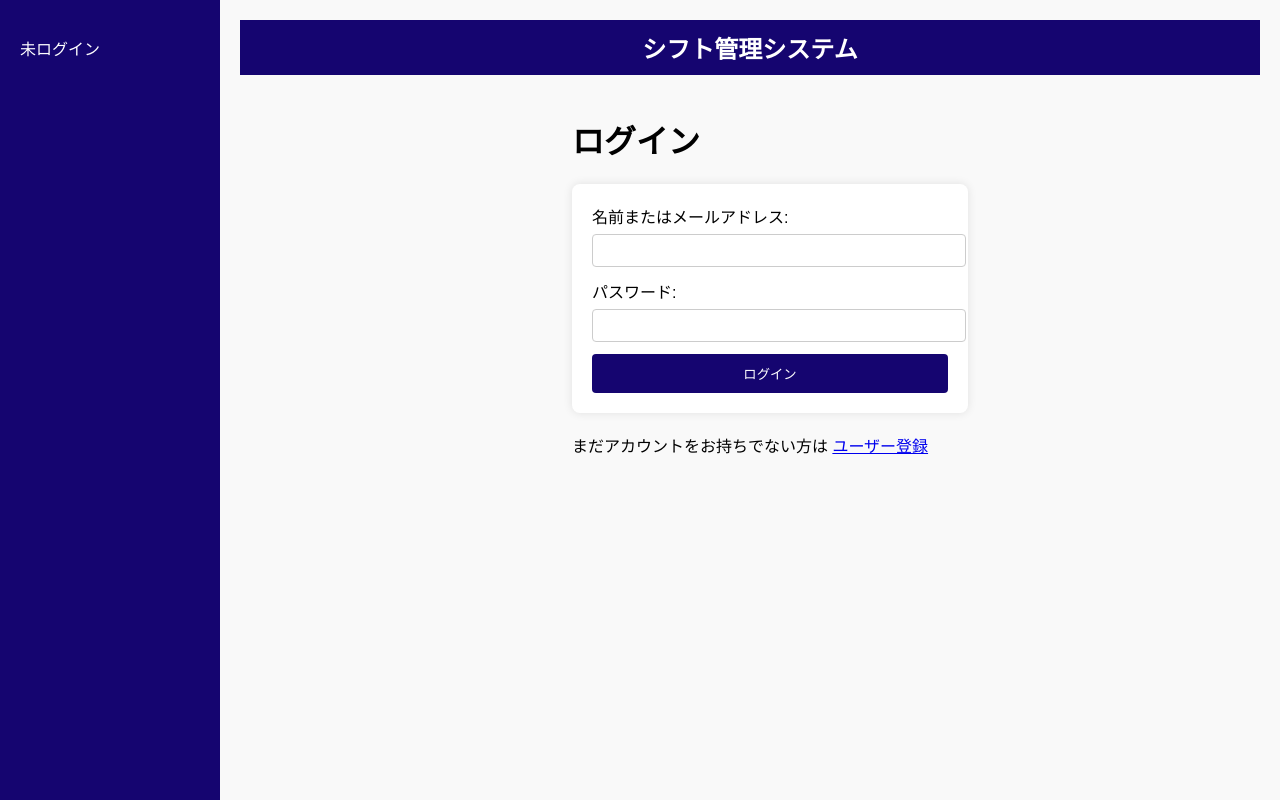
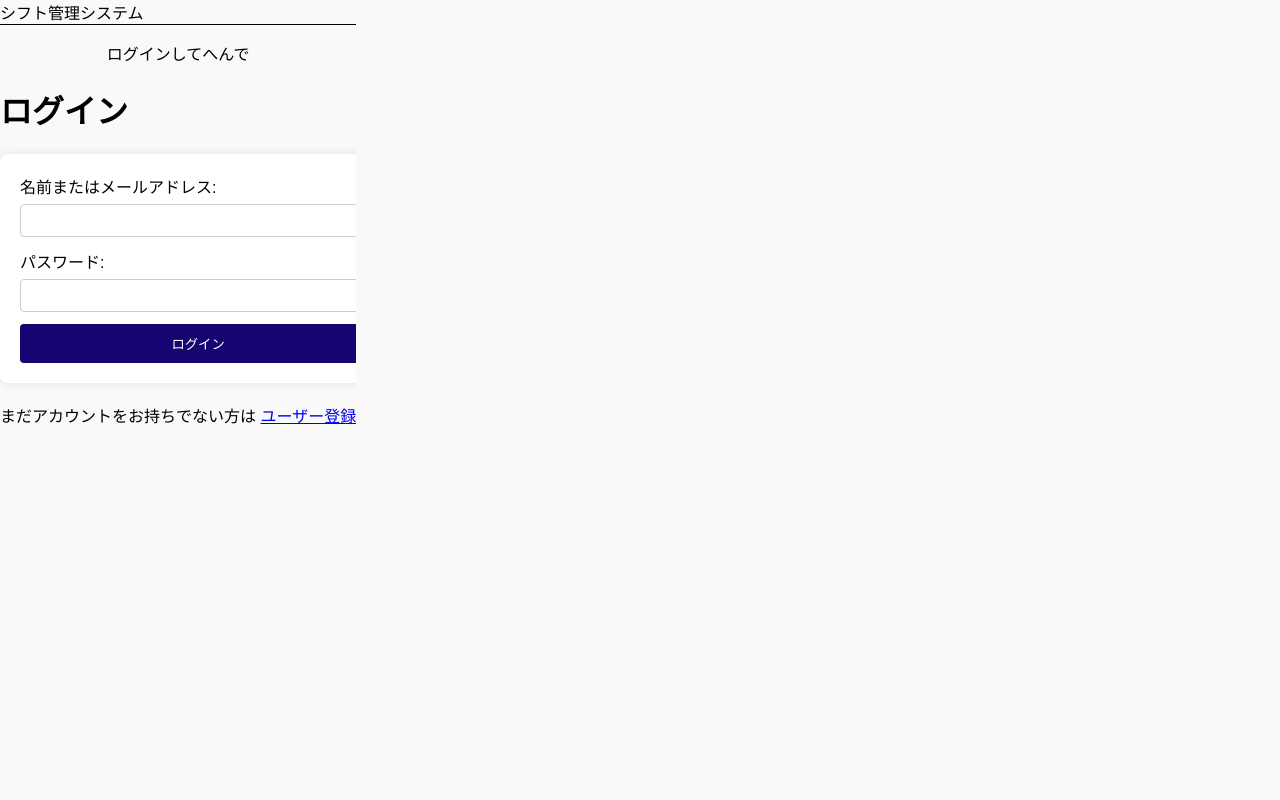
Before and after one commit to taisei0719/shift-app, a Next.js app in the folder frontend/: page / in a window 1280 px wide. Built offline with nearby package versions, Linux system fonts and the light colour scheme; no server answers.

Commit message:
feat: レイアウトのモダン化とユーザー情報表示の改善

```diff
--- a/frontend/app/layout.tsx
+++ b/frontend/app/layout.tsx
@@ -1,77 +1,135 @@
+// frontend/app/layout.tsx
+
 "use client";
 
-import "./globals.css";
+import "./globals.css"; // globals.cssは残すが、カスタムCSSは空にするのが理想
 import Link from "next/link";
 import { usePathname } from "next/navigation";
 import { useUser, UserProvider } from "./context/UserContext";
 import axios from "axios";
 
+// ヘッダーやナビゲーションは、UserProviderの子としてLayoutContentに分離
 function LayoutContent({ children }: { children: React.ReactNode }) {
-  const { user } = useUser();
+  const { user, loading } = useUser(); // loadingステータスも使用
   const pathname = usePathname();
 
   const handleLogout = async () => {
+    // API呼び出しは、以前のセッション修正を考慮した形でOK
     await axios.post(`${process.env.NEXT_PUBLIC_API_BASE_URL}/logout`, {}, { withCredentials: true });
     window.location.href = "/";
   };
 
+  // ユーザー情報取得中はローディング表示
+  if (loading) {
+      return (
+          <div className="flex items-center justify-center min-h-screen bg-gray-50">
+              <p className="text-xl text-indigo-700">読み込み中やで...</p>
+          </div>
+      );
+  }
+
+  // ★ 修正: 全体のレイアウトをTailwindで定義 ★
   return (
-    <>
-        <div className="sidebar">
-          {user ? (
-            <>
-              <div className="user-info">
-                <p>
-                  <strong>ログイン中:</strong>
-                </p>
-                <p>{user.user_name}</p>
-                <p>役割: {user.role}</p>
-                <p>所属店舗: {user.shop_name || "未登録"}</p>
+    // 画面全体のコンテナ: 最低高、Flex配置、淡い背景色
+    <div className="min-h-screen flex bg-gray-50">
+
+        {/* サイドバー（ログイン状態によって表示） */}
+        {user && (
+            // w-64: 幅を少し広げた | bg-indigo-800: 少し濃いめのプライマリカラー | shadow-2xl: 強い影
+            <div className="w-64 bg-indigo-700 text-white p-6 flex flex-col shadow-2xl">
+
+              {/* ユーザー情報エリア */}
+              <div className="mb-8 border-b border-indigo-500 pb-4">
+                {/* ログイン中: を強調 */}
+                <p className="mb-1 text-base text-indigo-200">ログイン中:</p>
+                <p className="text-xl font-extrabold truncate">{user.user_name}</p> {/* truncateで長い名前も対応 */}
+                <p className="text-sm mt-1">役割: <span className="font-semibold">{user.role}</span></p>
+                <p className="text-sm">所属店舗: <span className="font-semibold">{user.shop_name || "未登録"}</span></p>
               </div>
 
-              <div className="nav-links">
-                {user.role === "admin" ? (
+              {/* ナビゲーションリンク */}
+              <div className="nav-links space-y-1 flex-1"> {/* flex-1でリンクエリアを拡大 */}
+                {/* Linkコンポーネントの共通スタイルを定義 */}
+                { user.role === "admin" ? (
                   <>
-                    <Link href="/admin">カレンダー</Link>
-                    <Link href="/admin/day/today">シフト確認</Link>
-                    <Link href="/shop_register">店舗登録</Link>
-                    <Link href="/edit_account">アカウント</Link>
-                    <Link href={`/shop/${user.shop_id || "unknown"}`}>店舗詳細</Link>
-                    <Link href="/admin/join_requests">参加リクエスト</Link>
+                    {/* ★ リンクのモダン化: hoverで色と背景が変わり、丸みを帯びる ★ */}
+                    <Link href="/admin" className="nav-item">カレンダー</Link>
+                    <Link href="/admin/day/today" className="nav-item">シフト確認</Link>
+                    <Link href="/shop_register" className="nav-item">店舗登録</Link>
+                    <Link href="/edit_account" className="nav-item">アカウント</Link>
+                    <Link href={`/shop/${user.shop_id || "unknown"}`} className="nav-item">店舗詳細</Link>
+                    <Link href="/admin/join_requests" className="nav-item">参加リクエスト</Link>
                   </>
                 ) : (
                   <>
-                    <Link href="/staff">スタッフトップ</Link>
-                    <Link href="/staff_shop_register">店舗登録</Link>
-                    <Link href="/edit_account">アカウント</Link>
-                    <Link href={`/shop/${user.shop_id || "unknown"}`}>店舗詳細</Link>
+                    <Link href="/staff" className="nav-item">スタッフトップ</Link>
+                    <Link href="/shifts" className="nav-item">シフト提出</Link> {/* /shifts に修正 */}
+                    <Link href="/staff_shop_register" className="nav-item">店舗登録</Link>
+                    <Link href="/edit_account" className="nav-item">アカウント</Link>
+                    <Link href={`/shop/${user.shop_id || "unknown"}`} className="nav-item">店舗詳細</Link>
                   </>
                 )}
               </div>
 
-              <button onClick={handleLogout} className="logout-btn">
+              {/* ログアウトボタンのモダン化: mt-autoで最下部に固定 */}
+              <button
+                onClick={handleLogout}
+                className="mt-auto py-2 bg-indigo-600 hover:bg-indigo-500 rounded-lg transition shadow-md font-semibold"
+              >
                 ログアウト
               </button>
-            </>
-          ) : (
-            <div className="not-logged-in">
-              <p>未ログイン</p>
-              {pathname !== "/" && <Link href="/">ログイン</Link>}
+            </div>
+        )}
+
+        {/* メインコンテンツエリア */}
+        <div className="flex-1 p-8 overflow-y-auto">
+
+          {/* 共通ヘッダーのモダン化 */}
+          <div className="text-3xl font-extrabold text-gray-900 mb-8 border-b border-gray-200 pb-4">
+            シフト管理システム
+          </div>
+
+          {/* ログインしていない場合の表示 */}
+          {!user && (
+            <div className="not-logged-in p-4 text-center bg-white rounded-xl shadow-lg max-w-sm mx-auto mt-20">
+                <p className="text-lg mb-4 font-semibold text-gray-700">ログインしてへんで</p>
+                {pathname !== "/" && (
+                    <Link href="/" className="text-indigo-600 hover:text-indigo-800 font-medium transition">
+                        ログイン画面へ
+                    </Link>
+                )}
             </div>
           )}
-        </div>
 
-        <div className="main-content">
-          <div className="header">シフト管理システム</div>
+          {/* Children (各ページの内容) */}
           {children}
         </div>
-    </>
+    </div>
   );
 }
 
+// Global Nav Item Style (Linkコンポーネントに適用するためのユーティリティコンポーネント)
+const NavItem = ({ href, children, isActive }: { href: string, children: React.ReactNode, isActive: boolean }) => {
+    return (
+        <Link
+            href={href}
+            className={`block py-2 px-3 rounded-lg transition text-sm font-medium
+                ${isActive
+                    ? 'bg-indigo-600 text-white shadow-md' // アクティブなリンク
+                    : 'hover:bg-indigo-600 text-indigo-100' // 非アクティブなリンク
+                }`}
+        >
+            {children}
+        </Link>
+    );
+};
+
+
+// RootLayoutは変更なし
 export default function RootLayout({ children }: { children: React.ReactNode }) {
   return (
     <html lang="ja">
+      {/* <head>タグの中身はNext.jsが処理するので、不要な場合は削除 */}
       <head>
         <title>シフト管理システム</title>
       </head>
```
